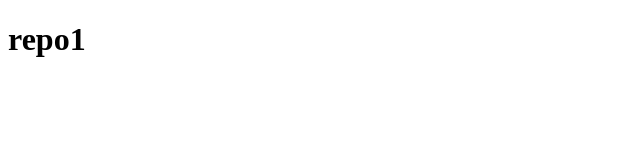
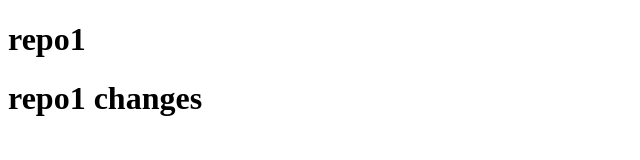
Before and after one commit to anupriya0520/repo, a plain HTML site: page index.html in a window 1280 px wide. Shown: the whole page, without its empty margins (0-640 px from the left). Drawn offline with Linux system fonts and the light colour scheme.

Commit message:
repo1 changes

```diff
--- a/index.html
+++ b/index.html
@@ -7,5 +7,6 @@
 </head>
 <body>
     <h1>repo1</h1>
+    <h1>repo1 changes</h1>
 </body>
 </html>
```
